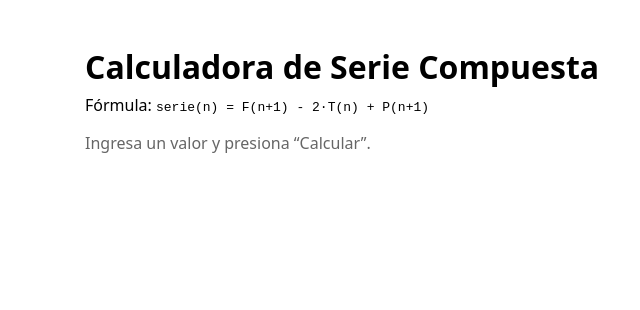
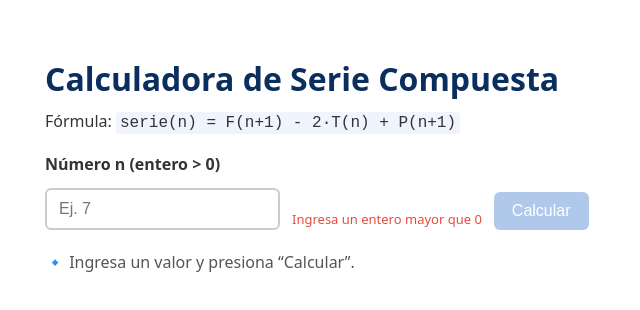
Before and after one commit to blaucherry/Frontend-challenge, a React (Create React App) app: page / in a window 1280 px wide. Shown: the top 310 px of the page, without its empty margins (275-915 px from the left). Built offline with nearby package versions, Linux system fonts and the light colour scheme.

Commit message:
Cambios visuales

```diff
--- a/src/app.jsx
+++ b/src/app.jsx
@@ -6,16 +6,28 @@
   const { status, result, error, compute } = useSeries()
 
   return (
-    <main style={{ padding: 16, maxWidth: 560, margin: '0 auto', fontFamily: 'system-ui, sans-serif' }}>
-      <h1 style={{ marginBottom: 6 }}>Calculadora de Serie Compuesta</h1>
-      <p style={{ marginTop: 0 }}>
+    <main
+      style={{
+        padding: 24,
+        maxWidth: 640,
+        margin: '0 auto',
+        fontFamily: 'system-ui, sans-serif',
+        lineHeight: 1.6
+      }}
+    >
+      <h1 style={{ marginBottom: 4, fontSize: '2rem', color: '#0a2e5d' }}>
+        Calculadora de Serie Compuesta
+      </h1>
+      <p style={{ fontSize: '1rem', marginTop: 0, color: '#333' }}>
         Fórmula:&nbsp;
-        <code>serie(n) = F(n+1) - 2·T(n) + P(n+1)</code>
+        <code style={{ background: '#f0f4ff', padding: '2px 4px', borderRadius: 4 }}>
+          serie(n) = F(n+1) - 2·T(n) + P(n+1)
+        </code>
       </p>
 
       <SeriesForm onSubmit={compute} />
 
-      <div style={{ marginTop: 12 }}>
+      <div style={{ marginTop: 20 }}>
         <SeriesResult status={status} result={result} error={error} />
       </div>
     </main>
--- a/src/components/SeriesForm/index.jsx
+++ b/src/components/SeriesForm/index.jsx
@@ -1,35 +1,106 @@
-// Componente visual que muestra el estado del cálculo
-export default function SeriesResult({ status, result, error }) {
-  if (status === 'idle') {
-    return <p style={styles.muted}>🔹 Ingresa un valor y presiona “Calcular”.</p>
+import { useState } from 'react'
+
+export default function SeriesForm({ onSubmit }) {
+  const [value, setValue] = useState('')
+
+  // Validación: solo acepta enteros positivos
+  const isValid = /^\d+$/.test(value) && parseInt(value || '0', 10) > 0
+
+  const helper =
+    value === ''
+      ? 'Ingresa un entero mayor que 0'
+      : isValid
+      ? 'Listo para calcular'
+      : 'Solo enteros positivos (sin decimales ni signos)'
+
+  const handleSubmit = (e) => {
+    e.preventDefault()
+    onSubmit(value)
   }
 
-  if (status === 'loading') {
-    return <p style={styles.info}>⏳ Calculando…</p>
-  }
+  return (
+    <form onSubmit={handleSubmit} style={styles.form} noValidate>
+      <label style={styles.label}>
+        <span style={styles.labelText}>Número <strong>n</strong> (entero &gt; 0)</span>
+        <input
+          style={{
+            ...styles.input,
+            borderColor: isValid ? '#4a90e2' : '#ccc',
+            outlineColor: isValid ? '#4a90e2' : '#e74c3c'
+          }}
+          type="text"
+          inputMode="numeric"
+          placeholder="Ej. 7"
+          value={value}
+          onChange={(e) => setValue(e.target.value)}
+          aria-describedby="n-helper"
+          aria-invalid={!isValid && value !== ''}
+        />
+      </label>
 
-  if (status === 'error') {
-    return (
-      <p role="alert" style={styles.error}>
-        {error}
-      </p>
-    )
-  }
+      <small
+        id="n-helper"
+        style={{
+          ...styles.helper,
+          color: isValid ? '#2c7' : '#e74c3c'
+        }}
+      >
+        {helper}
+      </small>
 
-  if (status === 'success') {
-    return (
-      <p style={styles.success}>
-        ✅ Resultado de <strong>serie(n)</strong>: <strong>{result}</strong>
-      </p>
-    )
-  }
-
-  return null
+      <button
+        style={{
+          ...styles.button,
+          background: isValid ? '#4a90e2' : '#b0c9eb',
+          cursor: isValid ? 'pointer' : 'not-allowed'
+        }}
+        type="submit"
+        disabled={!isValid}
+        title={isValid ? 'Calcular' : 'Corrige el valor'}
+      >
+        Calcular
+      </button>
+    </form>
+  )
 }
 
 const styles = {
-  muted: { color: '#555', fontSize: '16px', marginTop: 8 },
-  info: { color: '#3b6edc', fontSize: '16px', marginTop: 8 },
-  error: { color: '#e74c3c', fontWeight: 600, fontSize: '16px', marginTop: 8 },
-  success: { color: '#2c7', fontWeight: 600, fontSize: '18px', marginTop: 8 }
+  form: {
+    display: 'flex',
+    gap: 12,
+    alignItems: 'flex-end',
+    marginBottom: 20,
+    flexWrap: 'wrap'
+  },
+  label: {
+    display: 'flex',
+    flexDirection: 'column',
+    gap: 6,
+    minWidth: 220
+  },
+  labelText: {
+    fontWeight: 'bold',
+    color: '#333',
+    marginBottom: 4
+  },
+  input: {
+    padding: '10px 12px',
+    border: '2px solid #ccc',
+    borderRadius: 6,
+    fontSize: 16,
+    transition: 'border-color 0.3s, outline-color 0.3s'
+  },
+  helper: {
+    fontSize: 13,
+    marginTop: 4,
+    minHeight: 18
+  },
+  button: {
+    padding: '10px 18px',
+    fontSize: 16,
+    border: 'none',
+    color: 'white',
+    borderRadius: 6,
+    transition: 'all 0.3s ease-in-out'
+  }
 }
--- a/src/components/SeriesResult/index.jsx
+++ b/src/components/SeriesResult/index.jsx
@@ -1,11 +1,13 @@
-// COMPONENTE VISUAL DONDE SE MUESTRA EL RESULTADO
+// Componente visual que muestra el estado del cálculo
 export default function SeriesResult({ status, result, error }) {
   if (status === 'idle') {
-    return <p style={styles.muted}>Ingresa un valor y presiona “Calcular”.</p>
+    return <p style={styles.muted}>🔹 Ingresa un valor y presiona “Calcular”.</p>
   }
+
   if (status === 'loading') {
-    return <p style={styles.info}>Calculando…</p>
+    return <p style={styles.info}>⏳ Calculando…</p>
   }
+
   if (status === 'error') {
     return (
       <p role="alert" style={styles.error}>
@@ -13,6 +15,7 @@
       </p>
     )
   }
+
   if (status === 'success') {
     return (
       <p style={styles.success}>
@@ -20,12 +23,13 @@
       </p>
     )
   }
+
   return null
 }
 
 const styles = {
-  muted: { color: '#666' },
-  info: { color: '#036' },
-  error: { color: 'crimson', fontWeight: 600 },
-  success: { color: '#074', fontWeight: 600 }
+  muted: { color: '#555', fontSize: '16px', marginTop: 8 },
+  info: { color: '#3b6edc', fontSize: '16px', marginTop: 8 },
+  error: { color: '#e74c3c', fontWeight: 600, fontSize: '16px', marginTop: 8 },
+  success: { color: '#2c7', fontWeight: 600, fontSize: '18px', marginTop: 8 }
 }
```
